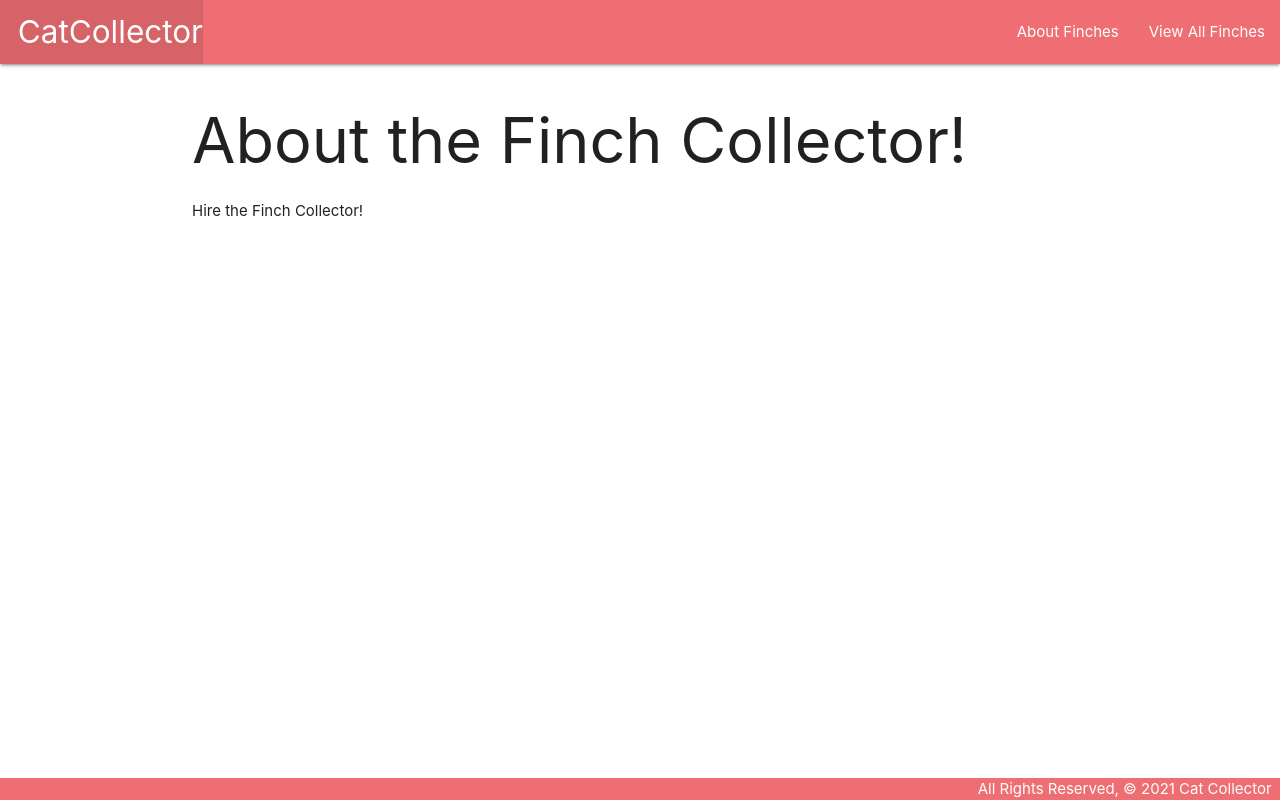
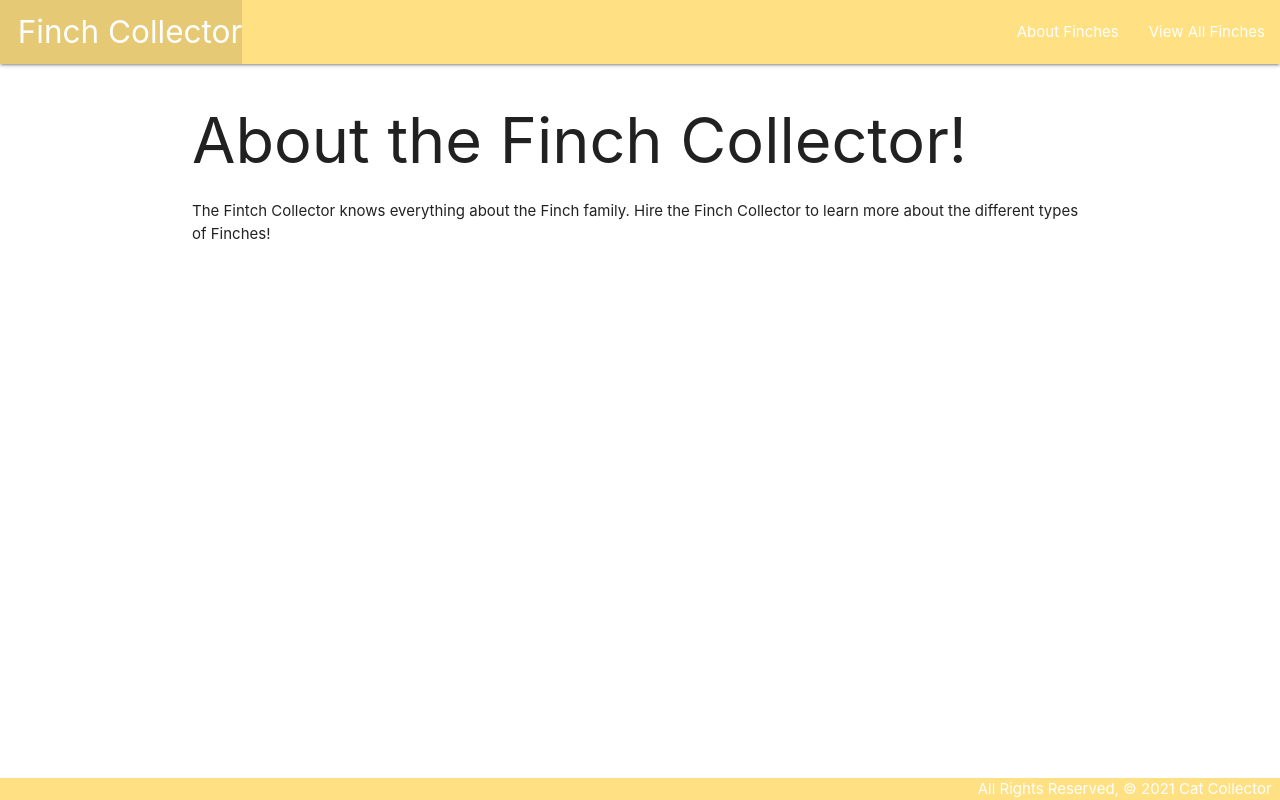
Before and after one commit to madeiramcqueen/finchcollector, a Django app: page /about/ in a window 1280 px wide. Run offline with Django 4.2, Linux system fonts and the light colour scheme.

Commit message:
Debug. Lab Part 1 complete

```diff
--- a/main_app/templates/about.html
+++ b/main_app/templates/about.html
@@ -10,7 +10,7 @@
     {% extends 'base.html' %}
     {% block content %}
     <h1>About the Finch Collector!</h1>
-    <p> Hire the Finch Collector! </p>
+    <p> The Fintch Collector knows everything about the Finch family. Hire the Finch Collector to learn more about the different types of Finches! </p>
     {% endblock %}
     <footer>All Rights Reserved, &copy; 2022 Finch Collector</footer>
 </body>
--- a/main_app/templates/base.html
+++ b/main_app/templates/base.html
@@ -6,7 +6,7 @@
   <meta charset="UTF-8">
   <meta name="viewport" content="width=device-width, initial-scale=1.0">
   <meta http-equiv="X-UA-Compatible" content="ie=edge">
-  <title>Cat Collector</title>
+  <title>Finch Collector</title>
   <link rel="stylesheet" href="https://cdnjs.cloudflare.com/ajax/libs/materialize/1.0.0/css/materialize.min.css">
   <link rel="stylesheet" type="text/css" href="{% static 'css/style.css' %}">
 
@@ -14,9 +14,9 @@
 <body>
   <header class="navbar-fixed">
     <nav>
-      <div class="nav-wrapper">
+      <div class="nav-wrapper amber lighten-3">
         <ul>
-          <li><a href="/" class="left brand-logo">&nbsp;&nbsp;CatCollector</a></li>
+          <li><a href="/" class="left brand-logo">&nbsp;&nbsp;Finch Collector</a></li>
         </ul>
         <ul class="right">
           <li><a href="/about">About Finches</a></li>
@@ -29,8 +29,8 @@
     {% block content %}
     {% endblock %}
   </main>
-  <footer class="page-footer">
-    <div class="right">All Rights Reserved, &copy; 2021 Cat Collector &nbsp;</div>
+  <footer class="page-footer amber lighten-3">
+    <div class="right amber lighten-3">All Rights Reserved, &copy; 2021 Cat Collector &nbsp;</div>
   </footer>
 </body>
 </html>
--- a/main_app/views.py
+++ b/main_app/views.py
@@ -1,5 +1,4 @@
 from django.shortcuts import render
-from django.http import HttpResponse
 
 # Add the Cat class & list and view function below the imports
 class Finch:  # Note that parens are optional if not inheriting from another class
@@ -10,12 +9,12 @@ class Finch:  # Note that parens are optional if not inheriting from another cla
 
 finches = [
     Finch('Fred', 'Speedy little thing', 3),
-    Finch('Marco', 'Tiny little guy', 0),
+    Finch('Marco', 'Tiny little Yellow Finch', 0),
 ]
 
 # Create your views here.
 def home(request):
-  return HttpResponse('<h1>Finch Collector Home PAge!</h1>')
+  return render(request, 'home.html')
 
 def about(request):
     return render(request, 'about.html')
```
Also changed, not shown: main_app/templates/home.html (added, +7 -0 lines), main_app/static/images/finches.png (added).
